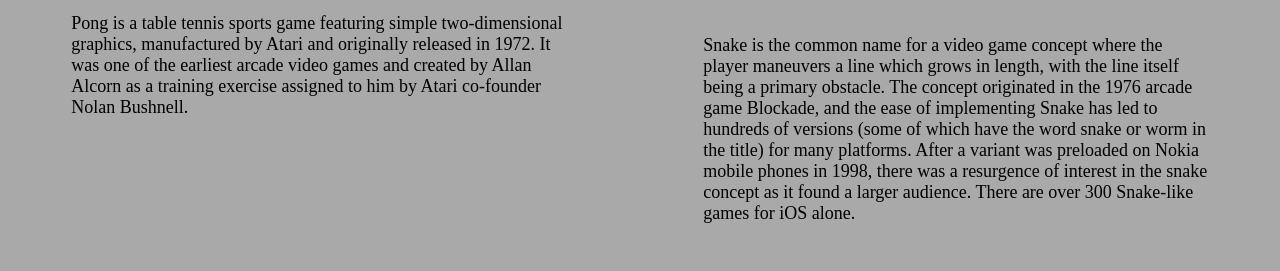
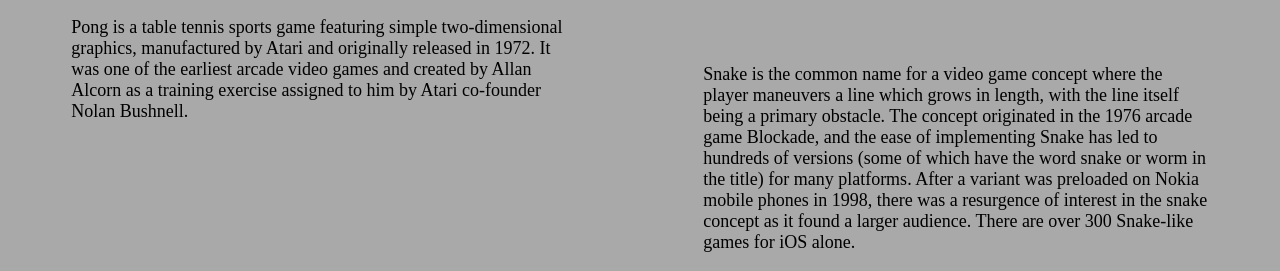
Before and after one commit to plamennf/SchoolSite, a plain HTML site: page Games.html in a window 1280 px wide. Shown: the part 741-1012 px from the top of the page. Before the commit the page ends 983 px from the top, so only its background shows below. Drawn offline with Linux system fonts and the light colour scheme.

Commit message:
Probably a fix

```diff
--- a/Games.html
+++ b/Games.html
@@ -13,21 +13,25 @@
         <li><a href="About.html">About</a></li>
     </ul>
 
+    <div class="pagewrapper">
     <h1 class="games">Games</h1>
 
     <a href="Pong.html" style="width: 256px; height: 256px;" class="pongRef">
         <img src="images/Pong.png" class="pongimg"/>
     </a>
 
+    <div>
     <a href="Snake.html" style="width: 256px; height: 256px;" class="snakeRef">
         <img src="images/SnakeGame.png" class="snakeimg"/>
     </a>
+    </div>
 
     <h1 class="pongHeader">Pong</h1>
     <h1 class="snakeHeader">Snake</h1>
 
     <p class="pongParagraph">Pong is a table tennis sports game featuring simple two-dimensional graphics, manufactured by Atari and originally released in 1972. It was one of the earliest arcade video games and created by Allan Alcorn as a training exercise assigned to him by Atari co-founder Nolan Bushnell.</p>
     <p class="snakeParagraph">Snake is the common name for a video game concept where the player maneuvers a line which grows in length, with the line itself being a primary obstacle. The concept originated in the 1976 arcade game Blockade, and the ease of implementing Snake has led to hundreds of versions (some of which have the word snake or worm in the title) for many platforms. After a variant was preloaded on Nokia mobile phones in 1998, there was a resurgence of interest in the snake concept as it found a larger audience. There are over 300 Snake-like games for iOS alone.</p>
+    </div>
 
     <script src="javascripts/games.js"></script>
 </body>
--- a/stylesheets/games.css
+++ b/stylesheets/games.css
@@ -57,11 +57,17 @@
 
 .pongParagraph {
   margin-left: 5%;
+  margin-top: 2%;
   width: 40%;
 }
 
 .snakeParagraph {
   margin-left: 55%;
-  margin-top: -8%;
+  margin-top: -6%;
   width: 40%;
 }
+
+.pagewrapper {
+  width: 100%;
+  height: 100%;
+}
```
